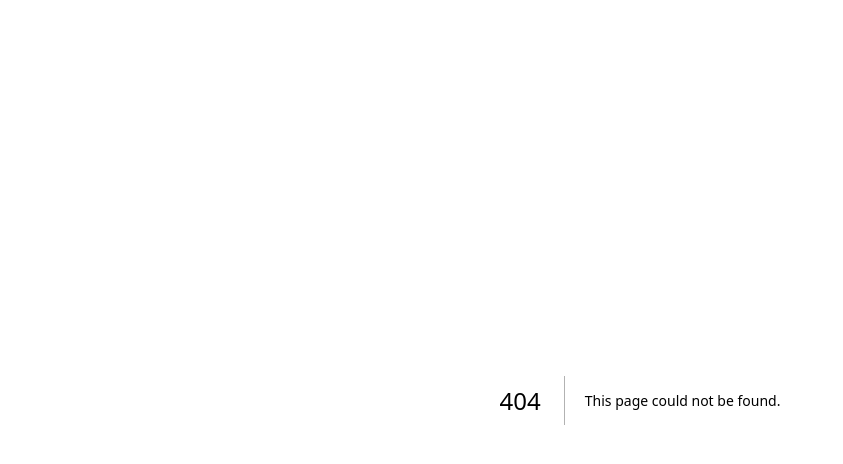
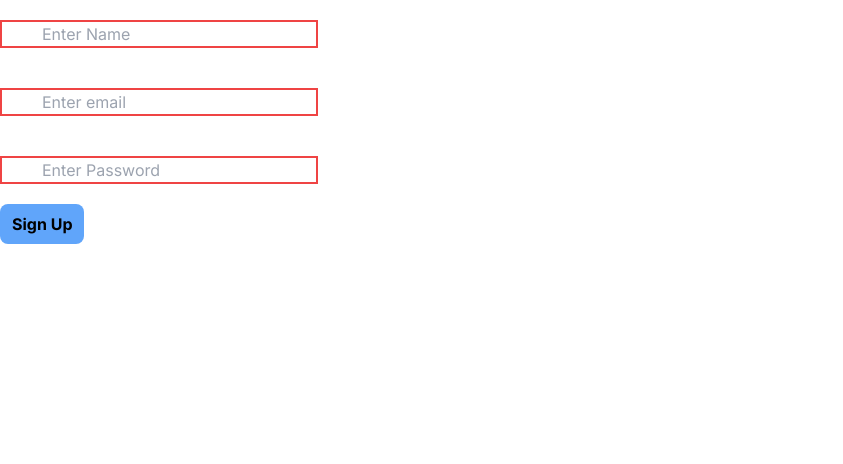
Before and after one commit to Umar-Farooq-217/firebase, a Next.js app: page /signup in a window 1280 px wide. Before the commit this address had no page. Shown: the top 464 px of the page, without its empty margins (0-843 px from the left). Built offline with nearby package versions, Linux system fonts and the light colour scheme.

Commit message:
firebase

```diff
--- /dev/null
+++ b/app/signup/page.js
@@ -0,0 +1,28 @@
+'use client'
+import React, { useState } from 'react'
+
+export default function page() {
+    const [userName,setUserName]=useState(null);
+    const [email,setEmail]=useState(null);
+    const [password,setPassword]=useState(null);
+
+    const signupHandler = async()=>{
+        if(!email || !password || !userName){
+            alert('Fill All Fields')
+        }
+    }
+  return (
+    <div>
+    <form onSubmit={(e)=>e.preventDefault()}>
+    <input className='border-red-500 px-10 border-2 my-5' type="text" onChange={(e)=>setUserName(e.target.value)} placeholder='Enter Name' /><br />
+    <input className='border-red-500 px-10 border-2 my-5' type="email" placeholder='Enter email' onChange={(e)=>setEmail(e.target.value)}  /><br />
+    <input className='border-red-500 px-10 border-2 my-5' type="password" placeholder='Enter Password' onChange={(e)=>setPassword(e.target.value)}  /><br />
+    <button className='bg-blue-400 font-bold py-2 px-3 rounded-lg hover:text-white ' onClick={signupHandler}>Sign Up</button>
+
+
+
+    </form>
+
+    </div>
+  )
+}
--- a/firebase/firebase.js
+++ b/firebase/firebase.js
@@ -1,5 +1,7 @@
 
 import { initializeApp } from "firebase/app";
+import {getAuth} from 'firebase/auth'
+import {getFirestore} from 'firebase/firestore'
 
 const firebaseConfig = {
   apiKey: process.env.API_KEY,
@@ -11,3 +13,5 @@ const firebaseConfig = {
 };
 
 const app = initializeApp(firebaseConfig);
+export const auth = getAuth(app)
+export const db = getFirestore(app)
```
